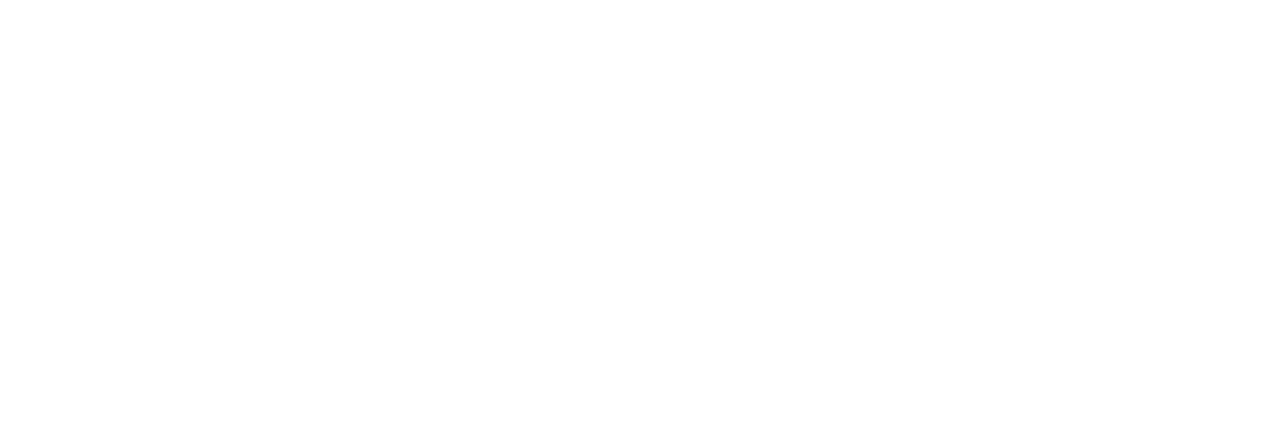
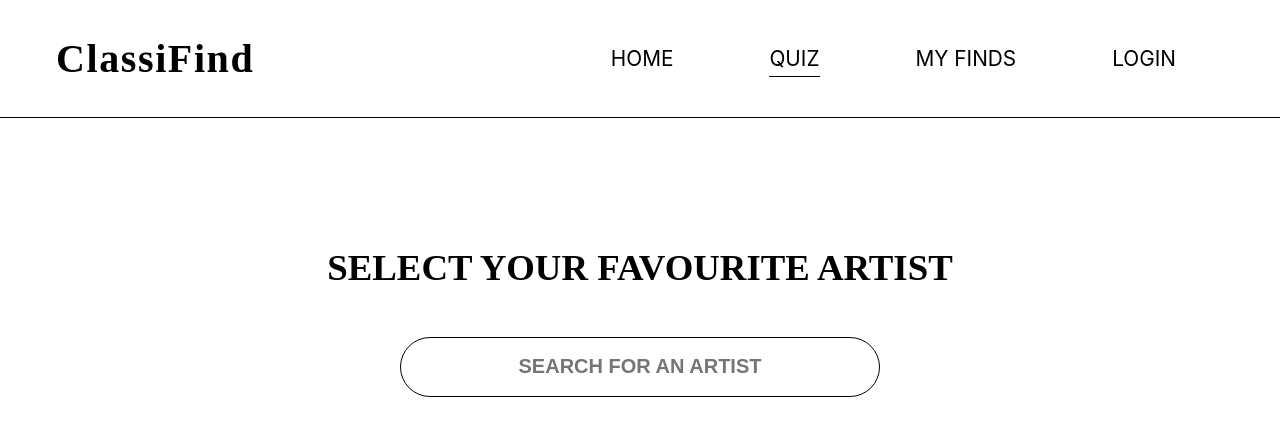
Before and after one commit to madisonmarino/ClassiFind, a React (Create React App) app: page /quiz in a window 1280 px wide. Before the commit this address had no page. Shown: the top 436 px of the page. Built offline with nearby package versions, Linux system fonts and the light colour scheme; no server answers.

Commit message:
create quiz page and results page and connect to back end

```diff
--- a/package.json
+++ b/package.json
@@ -12,6 +12,7 @@
     "react-router-dom": "^6.21.3",
     "react-scripts": "5.0.1",
     "sass": "^1.70.0",
+    "use-debounce": "^10.0.0",
     "web-vitals": "^2.1.4"
   },
   "scripts": {
--- a/src/App.js
+++ b/src/App.js
@@ -2,6 +2,8 @@ import "./styles/App.scss";
 import { BrowserRouter, Routes, Route } from "react-router-dom";
 import HomePage from "./pages/HomePage/HomePage";
 import Login from "./pages/Login/Login";
+import Quiz from "./pages/Quiz/Quiz";
+import Results from "./pages/Results/Results";
 
 function App() {
   return (
@@ -9,7 +11,9 @@ function App() {
       <BrowserRouter>
         <Routes>
           <Route path="/" element={<HomePage />} />
-          <Route path="login" element={<Login />} />
+          <Route path="/login" element={<Login />} />
+          <Route path="/quiz" element={<Quiz />} />
+          <Route path="/results/:id" element={<Results />} />
         </Routes>
       </BrowserRouter>
     </>
--- a/src/pages/HomePage/HomePage.js
+++ b/src/pages/HomePage/HomePage.js
@@ -1,3 +1,4 @@
+import { Link } from "react-router-dom";
 import Header from "../../components/Header/Header";
 import "./HomePage.scss";
 
@@ -7,7 +8,9 @@ export default function HomePage() {
       <div className="homepage__content">
         <Header color="white" />
         <h2 className="homepage__tagline">New journeys through old melodies</h2>
-        <div className="homepage__button">Start</div>
+        <Link to="/quiz" className="homepage__link">
+          <div className="homepage__button">Start</div>
+        </Link>
       </div>
     </>
   );
--- a/src/pages/HomePage/HomePage.scss
+++ b/src/pages/HomePage/HomePage.scss
@@ -34,4 +34,7 @@
       cursor: pointer;
     }
   }
+  &__link {
+    text-decoration: none;
+  }
 }
--- /dev/null
+++ b/src/pages/Quiz/Quiz.js
@@ -0,0 +1,56 @@
+import { useEffect, useState } from "react";
+import Header from "../../components/Header/Header";
+import "./Quiz.scss";
+import { useDebounce } from "use-debounce";
+import axios from "axios";
+import { Link } from "react-router-dom";
+
+export default function Quiz() {
+  const [searchInput, setSearchInput] = useState(null);
+  const [debouncedInput] = useDebounce(searchInput, 200);
+  const [searchResponse, setSearchResponse] = useState([]);
+  //   const [artistId, setArtistId] = useState("");
+
+  useEffect(() => {
+    axios
+      .get(`http://localhost:8080/spotify/search/${debouncedInput}`)
+      .then((response) => {
+        setSearchResponse(response.data);
+      });
+  }, [debouncedInput]);
+
+  return (
+    <>
+      <Header color="black" />
+      <h2 className="quiz__instruction">Select your favourite artist</h2>
+      <input
+        type="text"
+        className="quiz__input"
+        placeholder="Search for an artist"
+        onChange={(e) => setSearchInput(e.target.value)}
+      />
+      {/* <button className="quiz__button">Submit</button> */}
+      <div className="artists">
+        {searchResponse.length > 1 &&
+          searchResponse.map((response) => {
+            return (
+              <Link
+                to={`/results/${response.id}`}
+                className="artist__link"
+                key={response.id}
+              >
+                <div className="artist">
+                  <img
+                    src={response.image}
+                    alt="artist headshot"
+                    className="artist__headshot"
+                  />
+                  <h3 className="artist__name">{response.name}</h3>
+                </div>
+              </Link>
+            );
+          })}
+      </div>
+    </>
+  );
+}
--- /dev/null
+++ b/src/pages/Quiz/Quiz.scss
@@ -0,0 +1,70 @@
+.quiz {
+  &__instruction {
+    font-family: Horizon;
+    font-size: 2.3rem;
+    font-weight: 700;
+    text-transform: uppercase;
+    text-align: center;
+    margin-top: 8rem;
+    margin-bottom: 3rem;
+  }
+  &__input {
+    display: block;
+    margin: 0 auto;
+    height: 3.75rem;
+    width: 30rem;
+    border: 1px solid black;
+    border-radius: 60px;
+    font-size: 1.25rem;
+    font-weight: 700;
+    text-transform: uppercase;
+    margin-bottom: 3rem;
+    text-align: center;
+  }
+  &__button {
+    width: 11rem;
+    height: 3rem;
+    font-family: Horizon;
+    font-size: 1.25rem;
+    font-weight: 700;
+    background-color: #d9d9d9;
+    border: none;
+    border-radius: 0.3rem;
+    text-transform: uppercase;
+    display: block;
+    margin: 0 auto 3rem;
+  }
+}
+
+.artists {
+  display: flex;
+  justify-content: center;
+  max-width: 1100px;
+  margin: 0 auto;
+  flex-wrap: wrap;
+}
+
+.artist {
+  padding: 2rem;
+  border-radius: 1rem;
+  &:hover {
+    background-color: #f0f0f0;
+  }
+  &:active {
+    background-color: #d9d9d9;
+  }
+  &__headshot {
+    width: 200px;
+    height: 200px;
+    border-radius: 50%;
+  }
+  &__name {
+    text-align: center;
+    font-size: 1.3rem;
+    margin-bottom: 0;
+  }
+  &__link {
+    color: black;
+    text-decoration: none;
+  }
+}
--- /dev/null
+++ b/src/pages/Results/Results.js
@@ -0,0 +1,24 @@
+import { useEffect, useState } from "react";
+import { useParams } from "react-router-dom";
+import "./Results.scss";
+import axios from "axios";
+
+export default function Results() {
+  const { id } = useParams();
+  const [recommendations, setRecommendations] = useState([]);
+  useEffect(() => {
+    axios
+      .get(`http://localhost:8080/spotify/getRecommendation/${id}`)
+      .then((response) => {
+        setRecommendations(response.data);
+      });
+  }, [id]);
+  return (
+    <>
+      <div>Harry Styles</div>
+      {recommendations.map((recommendation) => {
+        return;
+      })}
+    </>
+  );
+}
```
Also changed, not shown: src/pages/Results/Results.scss (added), 1 other file (tests, documents, lock files or other folders).
